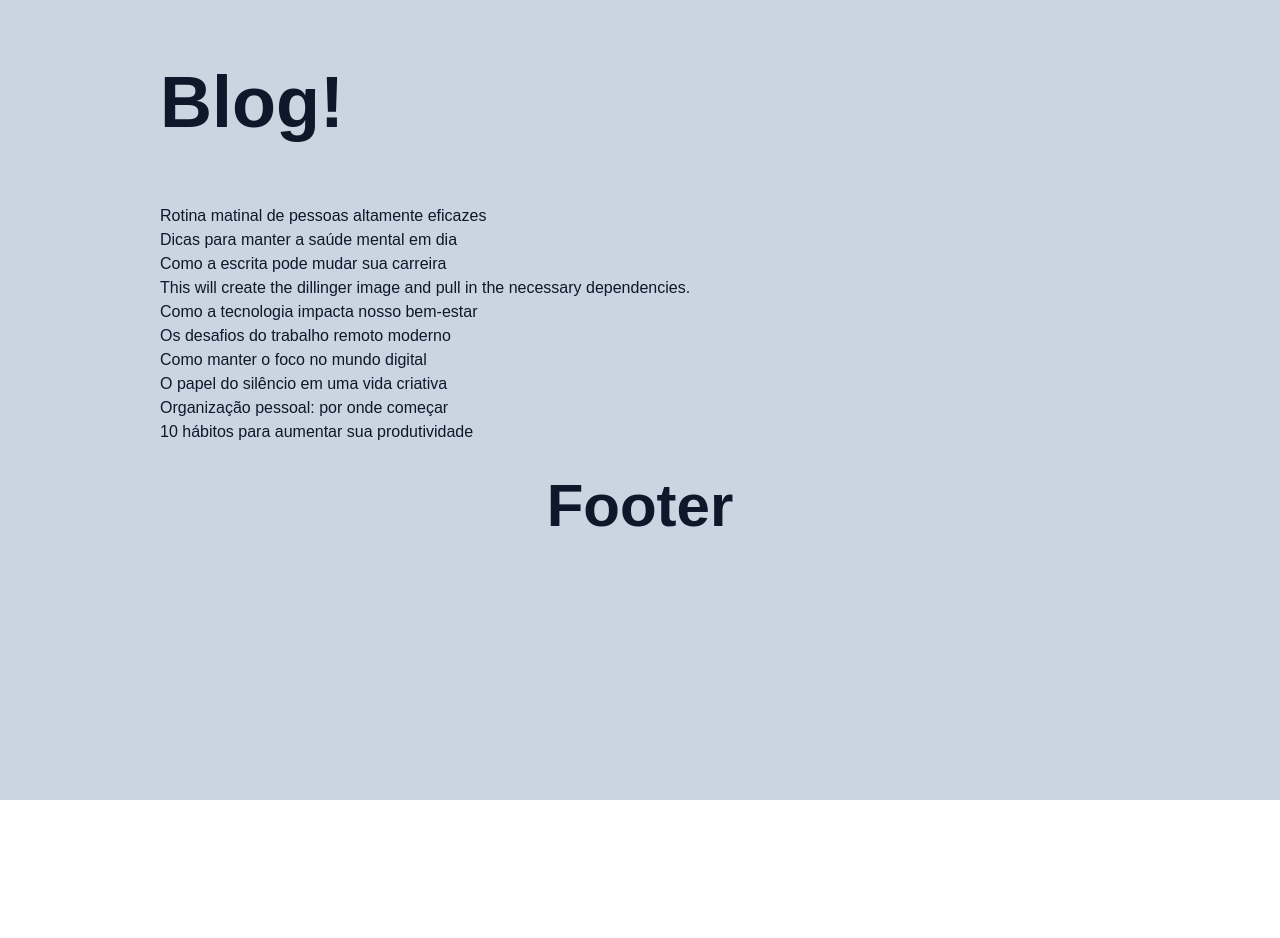
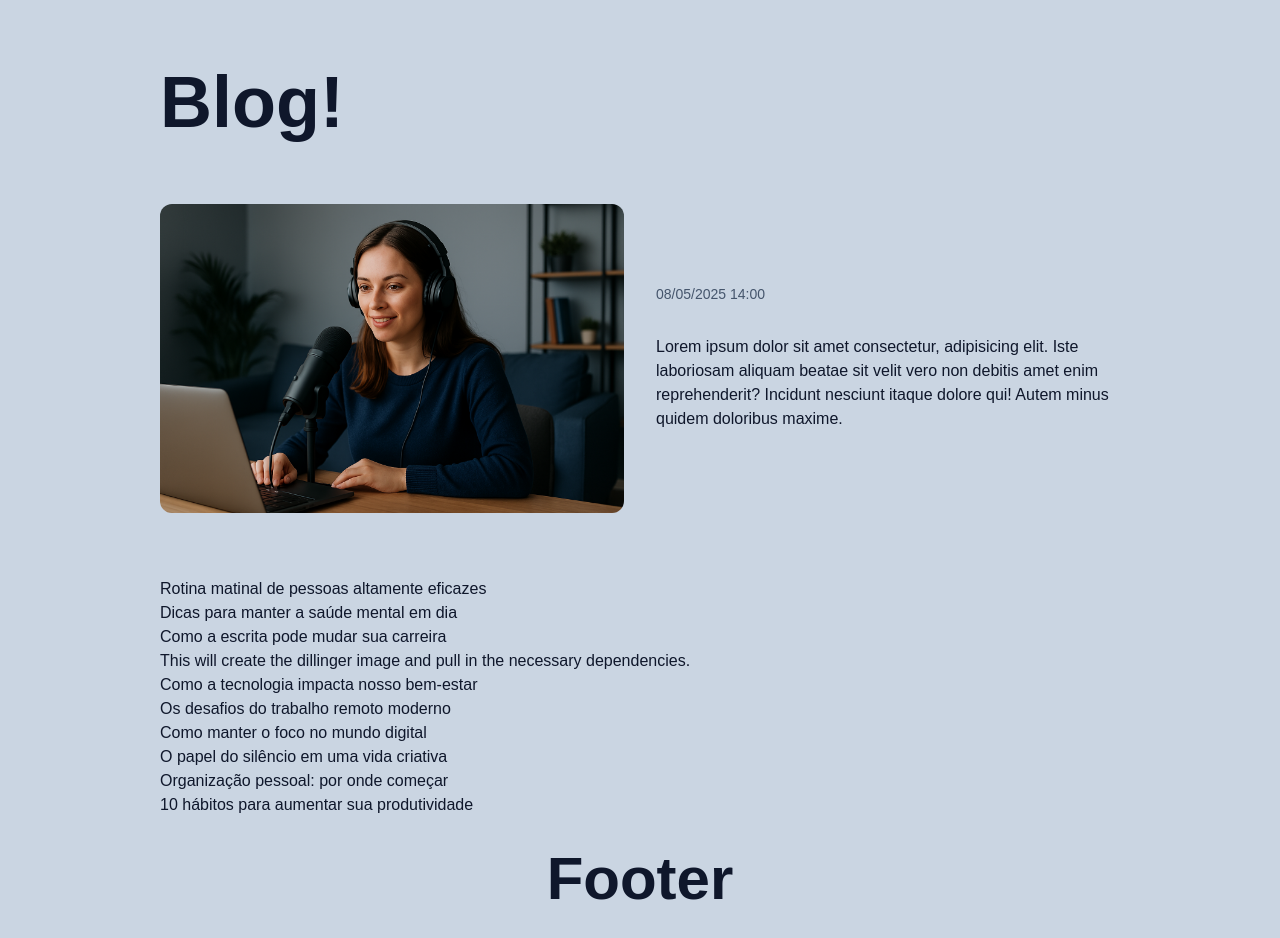
Before and after one commit to Andr0medAonair/tutorial-blog, a Next.js app: page / in a window 1280 px wide. Shown: the top 938 px of the page. Before the commit the page ends 800 px from the top, so only its background shows below. Built offline with nearby package versions, Linux system fonts and the light colour scheme.

Commit message:
feat: adjust home page styles

```diff
--- a/src/app/page.tsx
+++ b/src/app/page.tsx
@@ -4,14 +4,53 @@ import { PostsList } from "@/components/PostsList";
 import { Spinner } from "@/components/Spinner";
 import { postRepository } from "@/repositories/post/json-post-repository";
 import clsx from "clsx";
+import Link from "next/link";
+import Image from "next/image";
 import { Suspense } from "react";
 
 export default async function HomePage() {
   const classes = clsx("text-6xl", "font-bold", "text-center", "py-8");
+  const columnClasses = clsx(
+    "grid grid-cols-1 gap-8 mb-16",
+    "sm:grid-cols-2 group"
+  );
+  const linkImageClasses = clsx(
+    "w-full h-full object-cover object-center group-hover:scale-105 transition"
+  );
+  const linkClasses = clsx("w-full h-full overflow-hidden rounded-xl");
+  const dateTimeClasses = clsx("text-slate-600 block", "text-sm/tight");
+  const titleClasses = clsx("text-2xl/tight font-extrabold", "sm:text-4xl");
+  const titleTimeDivClasses = clsx("flex flex-col gap-4 sm:justify-center");
 
   return (
     <Container>
       <Header />
+      <section className={columnClasses}>
+        <Link className={linkClasses} href="#####">
+          <Image
+            className={linkImageClasses}
+            src="/images/bryen_0.png"
+            width={1200}
+            height={720}
+            alt="Post Title"
+            priority
+          />
+        </Link>
+        <div className={titleTimeDivClasses}>
+          <time className={dateTimeClasses} dateTime="2025/05/08">
+            08/05/2025 14:00
+          </time>
+          <h1 className={titleClasses}>
+            <Link href="#####"></Link>
+          </h1>
+          <p>
+            Lorem ipsum dolor sit amet consectetur, adipisicing elit. Iste
+            laboriosam aliquam beatae sit velit vero non debitis amet enim
+            reprehenderit? Incidunt nesciunt itaque dolore qui! Autem minus
+            quidem doloribus maxime.
+          </p>
+        </div>
+      </section>
       <Suspense fallback={<Spinner />}>
         <PostsList />
       </Suspense>
--- a/src/components/Header/index.tsx
+++ b/src/components/Header/index.tsx
@@ -1,5 +1,6 @@
 import clsx from "clsx";
 import { Spinner } from "../Spinner";
+import Link from "next/link";
 
 export function Header() {
   const classes = clsx(
@@ -12,7 +13,7 @@ export function Header() {
   return (
     <header>
       <h1 className={classes}>
-        <a href="######">Blog!</a>
+        <Link href="######">Blog!</Link>
       </h1>
     </header>
   );
```
